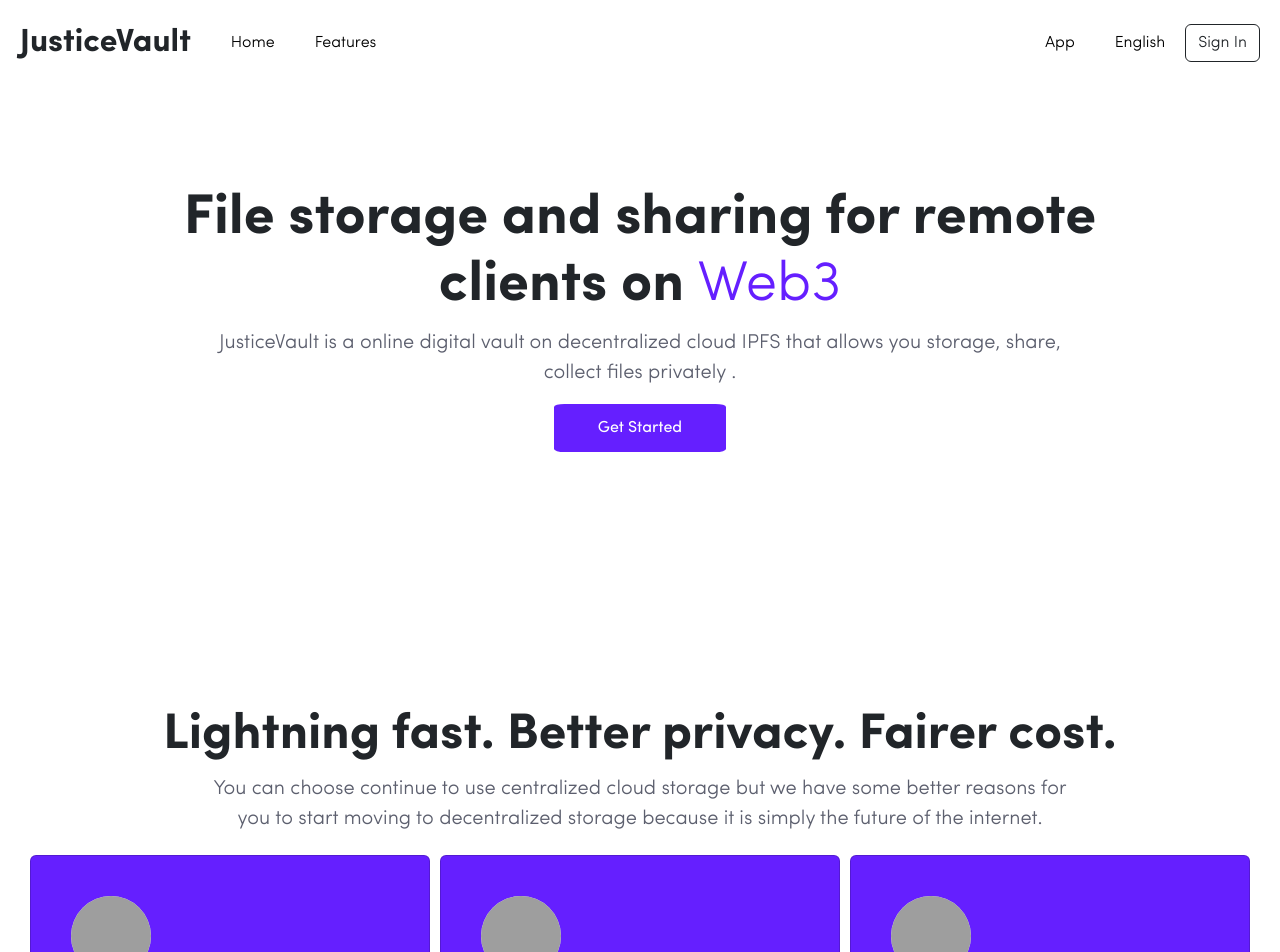
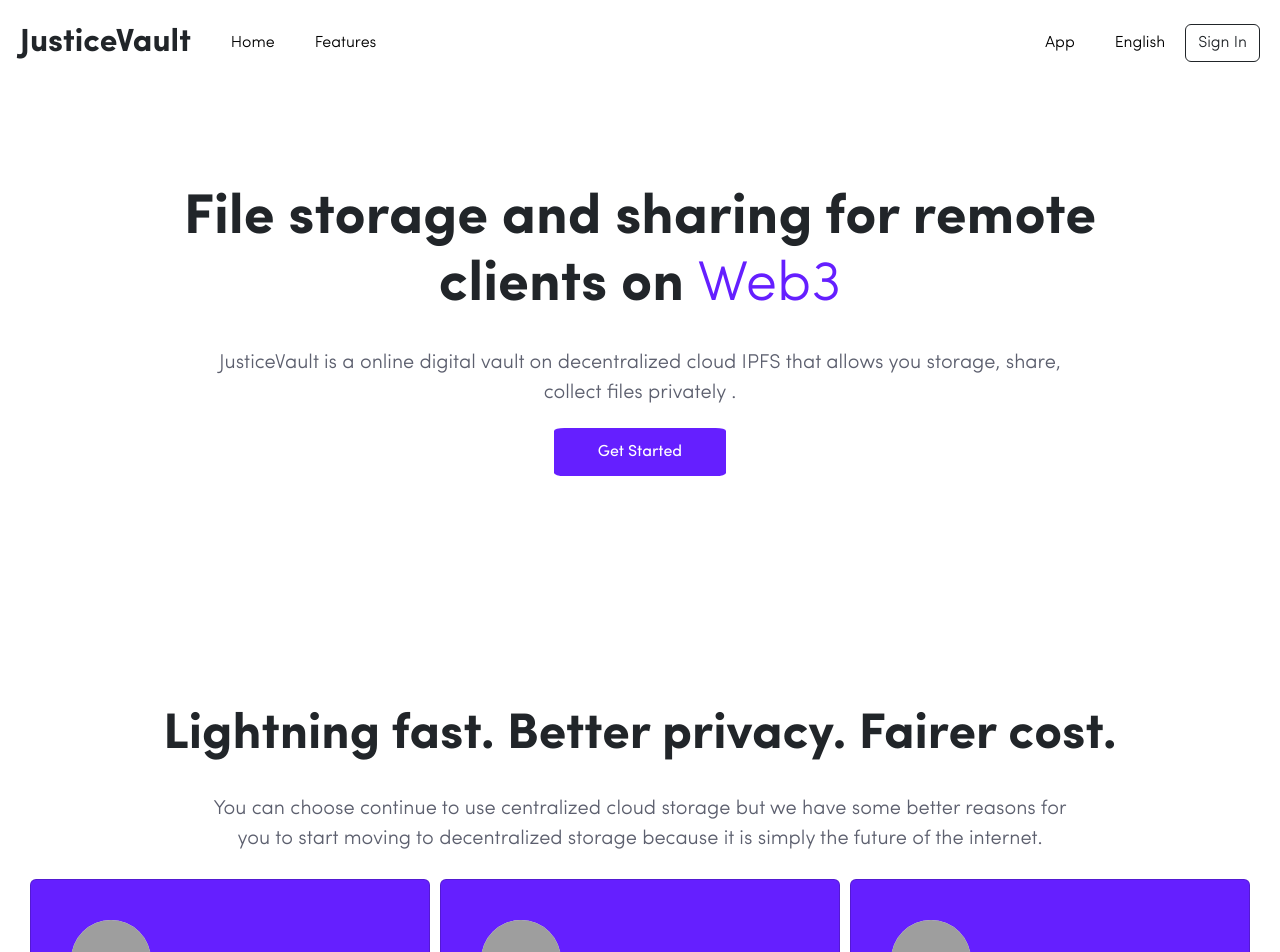
Before and after one commit to ansonantony/justicevault, a Next.js app in the folder justicevault/: page / in a window 1280 px wide. Shown: the top 952 px of the page. Built offline with nearby package versions, Linux system fonts and the light colour scheme; grey boxes are pictures that could not be loaded.

Commit message:
Pages Added

```diff
--- a/justicevault/src/app/globals.css
+++ b/justicevault/src/app/globals.css
@@ -80,6 +80,7 @@
   text-align: center;
   color: #5C5F6E;
   font-size: 20px;
+  margin: 20px 0 20px 0;
  }
  .header div{
   border: 1;
@@ -107,6 +108,7 @@
   text-align: center;
   color: #5C5F6E;
   font-size: 20px;
+  margin: 20px 0 20px 0;
  }
 
  .cards{
@@ -250,7 +252,6 @@
   }
   .search{
     display: block;
-
     gap: 20px;
     align-items: center;
     margin-top: 50px;
```
